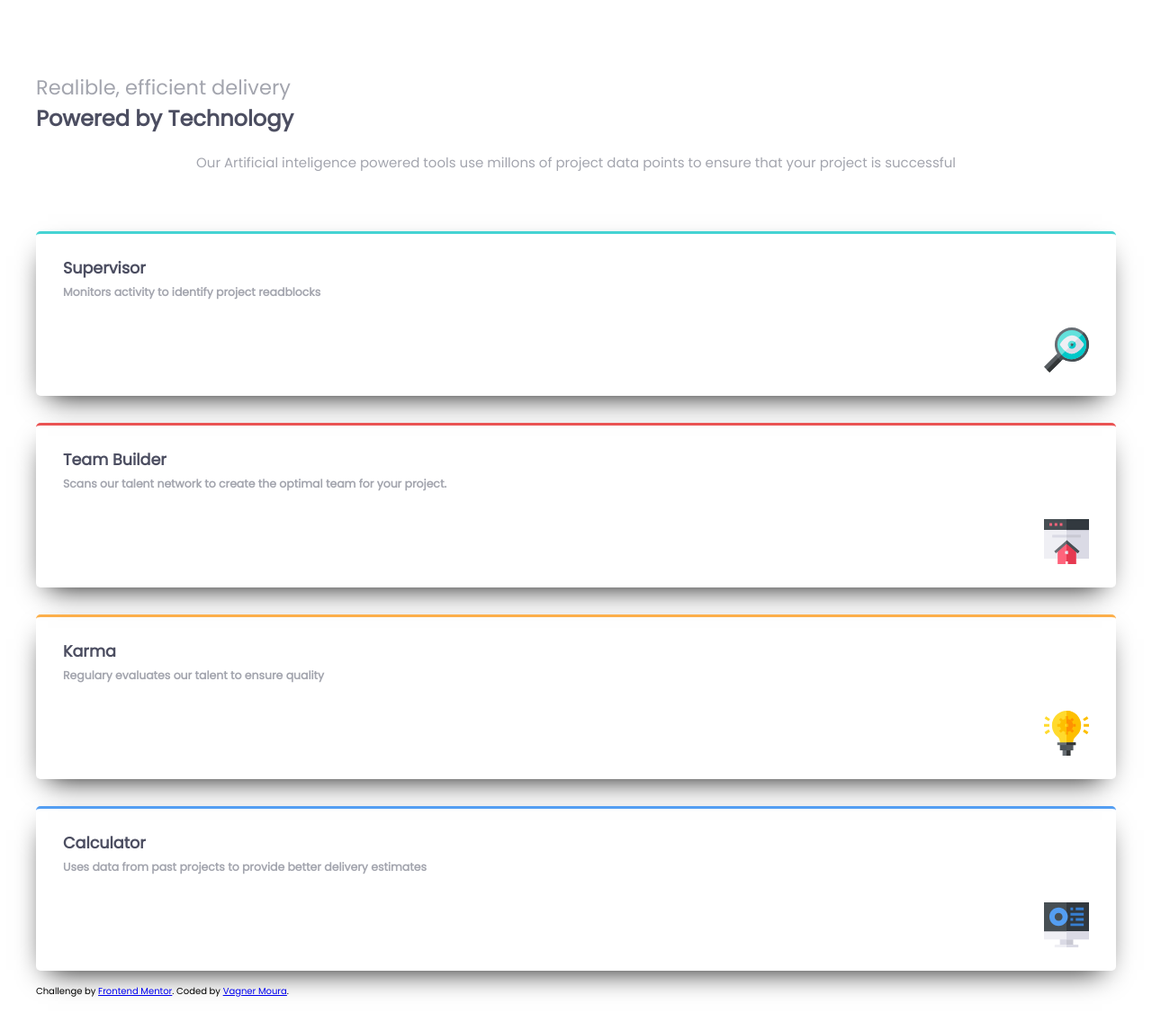
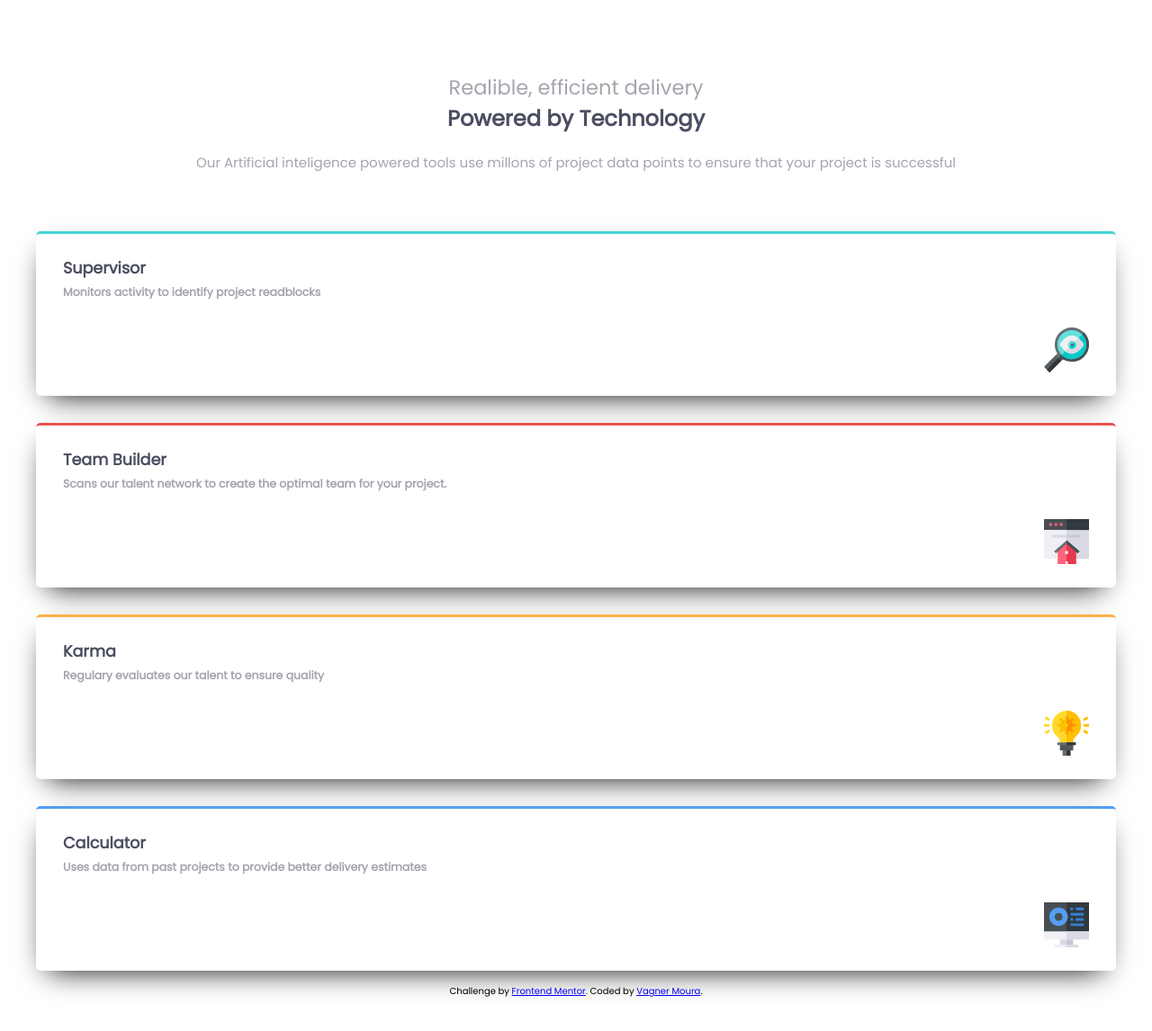
Before and after one commit to VagnerMouraMacedo/four-card-feature-section-master, a plain HTML site: page index.html in a window 1280 px wide. Shown: the whole page at 90% size. Drawn offline with Linux system fonts and the light colour scheme.

Commit message:
Update style.css

```diff
--- a/style.css
+++ b/style.css
@@ -23,6 +23,7 @@ body {
 }
 header {
   margin-top: 80px;
+  text-align: center;
 }
 header .text1 {
   color: var(--Grayish-Blue);
@@ -134,6 +135,7 @@ section .card4 {
   width: 50px;
 }
 
-.attribution{
+.attribution {
   font-size: 10px;
+  text-align: center;
 }
```
